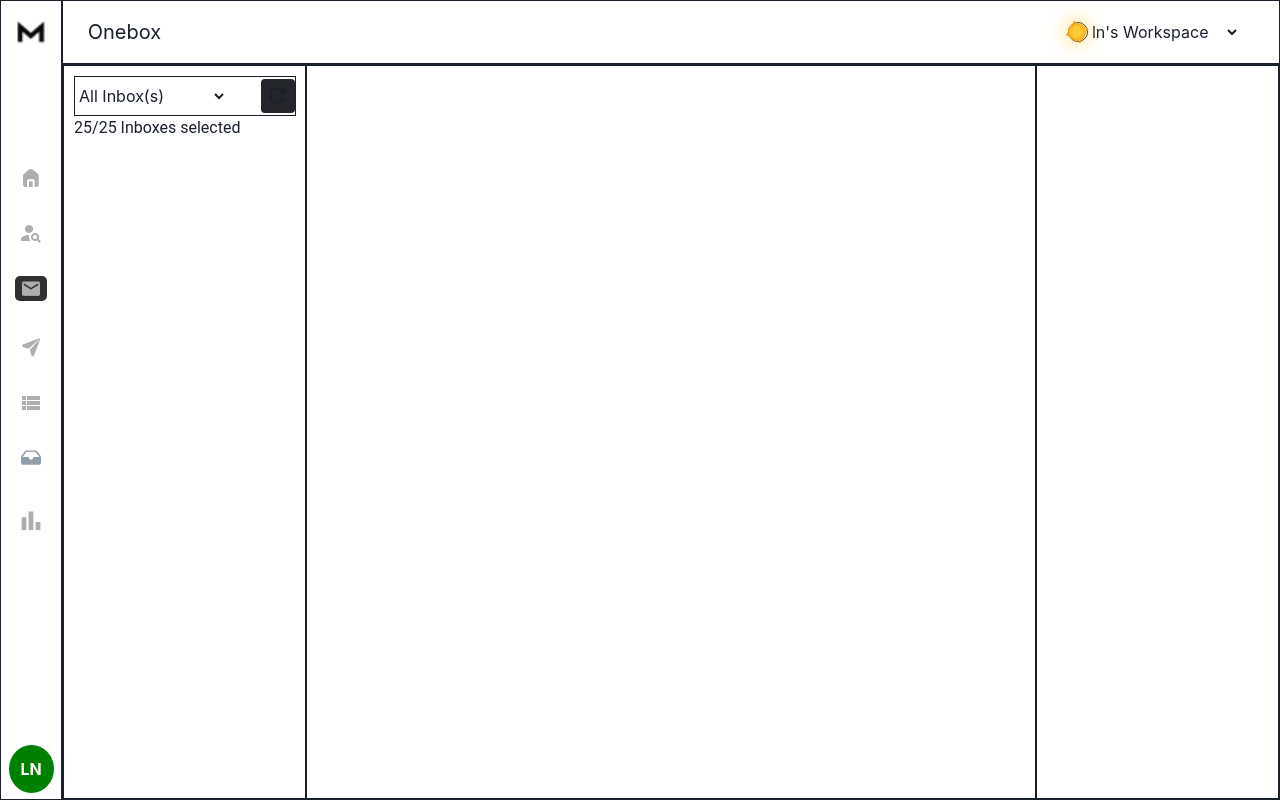
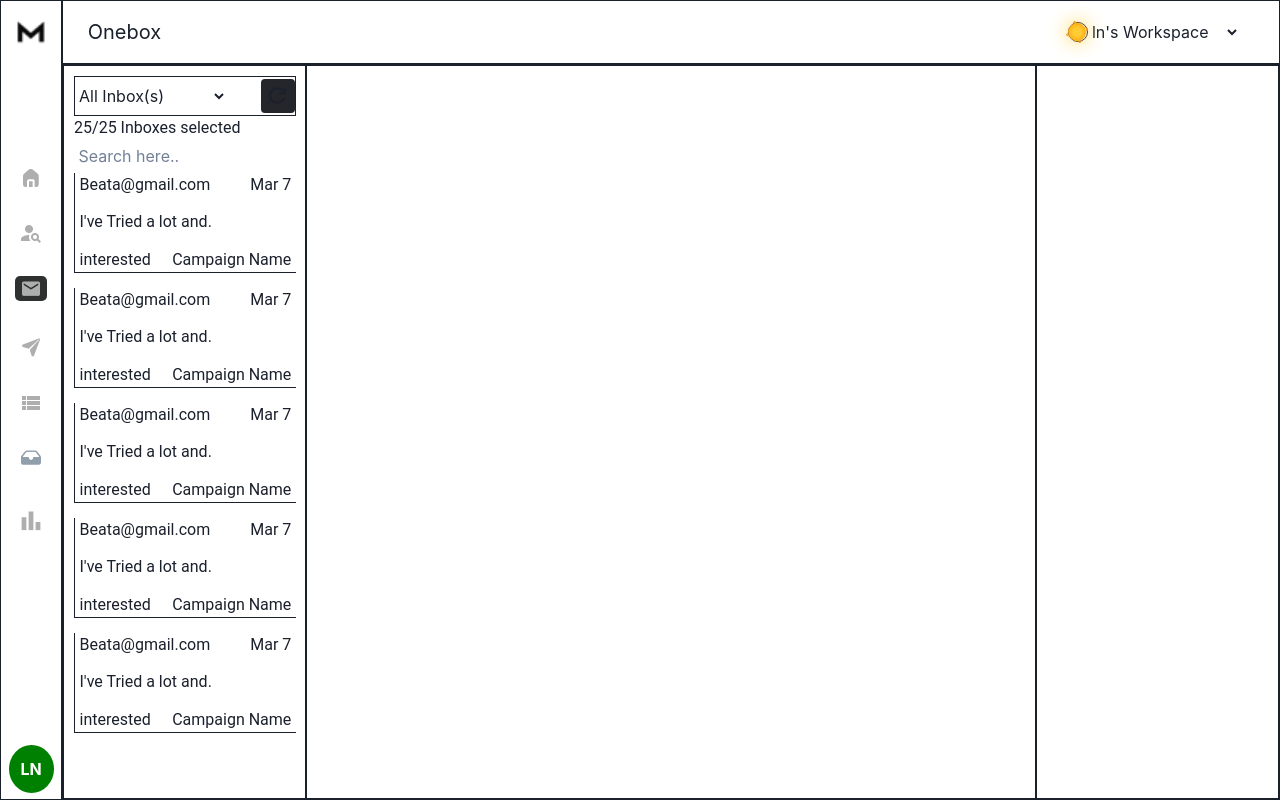
Before and after one commit to imlnr/reachinbox, a React (Create React App) app: page /dashboard in a window 1280 px wide. Both pictures are taken after a click on the picture 31 px from the left and 287 px from the top of the page. Built offline with nearby package versions, Linux system fonts and the light colour scheme.

Commit message:
final commit

```diff
--- /dev/null
+++ b/src/components/Message.jsx
@@ -0,0 +1,21 @@
+import { Box, Typography } from '@mui/material'
+import React from 'react'
+
+const Message = ({ data }) => {
+    // console.log(data);
+    return (
+        <Box sx={{height:"100px",display:"flex",justifyContent:"space-between",flexDirection:"column",borderBottom:"1px solid",marginBottom:"15px", borderLeft:"1px solid", padding:"0 2%"}}>
+            <Box sx={{display:"flex",alignItems:"center",justifyContent:"space-between"}}>
+                <Typography>{data.mailid}</Typography>
+                <Typography>{data.data}</Typography>
+            </Box>
+            <Typography>{data.msg}</Typography>
+            <Box sx={{display:"flex",alignItems:"center",justifyContent:"space-between"}}>
+                <Typography>{data.status}</Typography>
+                <Typography>{data.campaginName}</Typography>
+            </Box>
+        </Box>
+    )
+}
+
+export default Message
--- a/src/pages/AllMail.jsx
+++ b/src/pages/AllMail.jsx
@@ -1,9 +1,111 @@
-import { Box, Typography } from '@mui/material'
+import { Box, Input, Typography } from '@mui/material'
 import React from 'react'
 import RefreshIcon from '@mui/icons-material/Refresh';
 import { useSelector } from 'react-redux';
+import Message from '../components/Message';
 const AllMail = () => {
   const theme = useSelector((prev) => prev.theme);
+  const msgs = [{
+    mailid: "Beata@gmail.com",
+    data: "Mar 7",
+    msg: "I've Tried a lot and.",
+    status: "interested",
+    campaginName: "Campaign Name"
+  }, {
+    mailid: "Beata@gmail.com",
+    data: "Mar 7",
+    msg: "I've Tried a lot and.",
+    status: "interested",
+    campaginName: "Campaign Name"
+  }, {
+    mailid: "Beata@gmail.com",
+    data: "Mar 7",
+    msg: "I've Tried a lot and.",
+    status: "interested",
+    campaginName: "Campaign Name"
+  }, {
+    mailid: "Beata@gmail.com",
+    data: "Mar 7",
+    msg: "I've Tried a lot and.",
+    status: "interested",
+    campaginName: "Campaign Name"
+  },
+  {
+    mailid: "Beata@gmail.com",
+    data: "Mar 7",
+    msg: "I've Tried a lot and.",
+    status: "interested",
+    campaginName: "Campaign Name"
+  }, {
+    mailid: "Beata@gmail.com",
+    data: "Mar 7",
+    msg: "I've Tried a lot and.",
+    status: "interested",
+    campaginName: "Campaign Name"
+  }, {
+    mailid: "Beata@gmail.com",
+    data: "Mar 7",
+    msg: "I've Tried a lot and.",
+    status: "interested",
+    campaginName: "Campaign Name"
+  },
+  {
+    mailid: "Beata@gmail.com",
+    data: "Mar 7",
+    msg: "I've Tried a lot and.",
+    status: "interested",
+    campaginName: "Campaign Name"
+  }, {
+    mailid: "Beata@gmail.com",
+    data: "Mar 7",
+    msg: "I've Tried a lot and.",
+    status: "interested",
+    campaginName: "Campaign Name"
+  }, {
+    mailid: "Beata@gmail.com",
+    data: "Mar 7",
+    msg: "I've Tried a lot and.",
+    status: "interested",
+    campaginName: "Campaign Name"
+  },
+  {
+    mailid: "Beata@gmail.com",
+    data: "Mar 7",
+    msg: "I've Tried a lot and.",
+    status: "interested",
+    campaginName: "Campaign Name"
+  }, {
+    mailid: "Beata@gmail.com",
+    data: "Mar 7",
+    msg: "I've Tried a lot and.",
+    status: "interested",
+    campaginName: "Campaign Name"
+  }, {
+    mailid: "Beata@gmail.com",
+    data: "Mar 7",
+    msg: "I've Tried a lot and.",
+    status: "interested",
+    campaginName: "Campaign Name"
+  },
+  {
+    mailid: "Beata@gmail.com",
+    data: "Mar 7",
+    msg: "I've Tried a lot and.",
+    status: "interested",
+    campaginName: "Campaign Name"
+  }, {
+    mailid: "Beata@gmail.com",
+    data: "Mar 7",
+    msg: "I've Tried a lot and.",
+    status: "interested",
+    campaginName: "Campaign Name"
+  }, {
+    mailid: "Beata@gmail.com",
+    data: "Mar 7",
+    msg: "I've Tried a lot and.",
+    status: "interested",
+    campaginName: "Campaign Name"
+  },]
   return (
     <>
       <Box sx={{ border: "1px solid", display: "grid", gridTemplateColumns: "repeat(5,1fr)", height: "calc(100vh - 64px)" }}>
@@ -18,6 +120,15 @@ const AllMail = () => {
             </Box>
           </Box>
           <Typography>25/25 Inboxes selected</Typography>
+          {/* <Input type='text' placeholder='Search here..'/> */}
+          <input type="text" style={{ width: "100%", borderRadius: "5px", padding: "2%" }} placeholder='Search here..' />
+          <Box sx={{ overflow: "scroll" ,height:"70vh",overflowX:"hidden"}}>
+            {
+              msgs.map((ele, ind) => (
+                <Message data={ele} />
+              ))
+            }
+          </Box>
         </Box>
         <Box sx={{ border: "1px solid", gridColumn: "2/span 3" }}>
 
```
